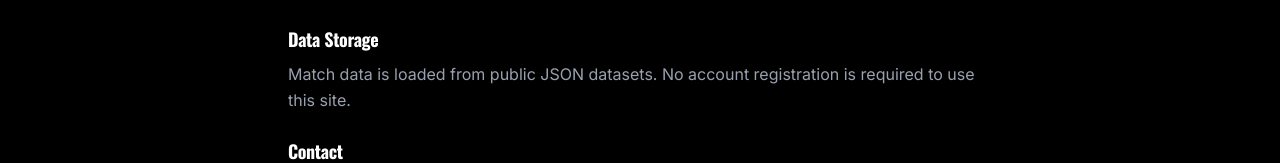
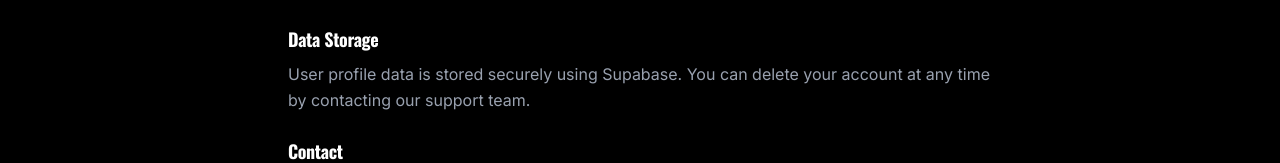
Before and after one commit to abd-man-1906/fifa-world-cup-2026, a React (Vite) app: page /privacy in a window 1280 px wide. Shown: the part 445-608 px from the top of the page. Built offline with nearby package versions, Linux system fonts and the light colour scheme; no server answers.

Commit message:
Fix: Remove duplicate FanZone import; SEO: Add ads.txt and update Privacy Policy for AdSense compliance

```diff
--- a/src/App.tsx
+++ b/src/App.tsx
@@ -31,7 +31,6 @@ import Privacy from './pages/Privacy';
 import Contact from './pages/Contact';
 import Auth from './pages/Auth';
 import Profile from './pages/Profile';
-import FanZone from './pages/FanZone';
 
 function ScrollToTop() {
   useEffect(() => {
--- a/src/pages/Privacy.jsx
+++ b/src/pages/Privacy.jsx
@@ -27,7 +27,7 @@ export default function Privacy() {
               <section>
                 <h2 className="text-white font-bold text-lg mb-2">Data Storage</h2>
                 <p>
-                  Match data is loaded from public JSON datasets. No account registration is required to use this site.
+                  User profile data is stored securely using Supabase. You can delete your account at any time by contacting our support team.
                 </p>
               </section>
               <section>
```
Also changed, not shown: public/ads.txt (added).
